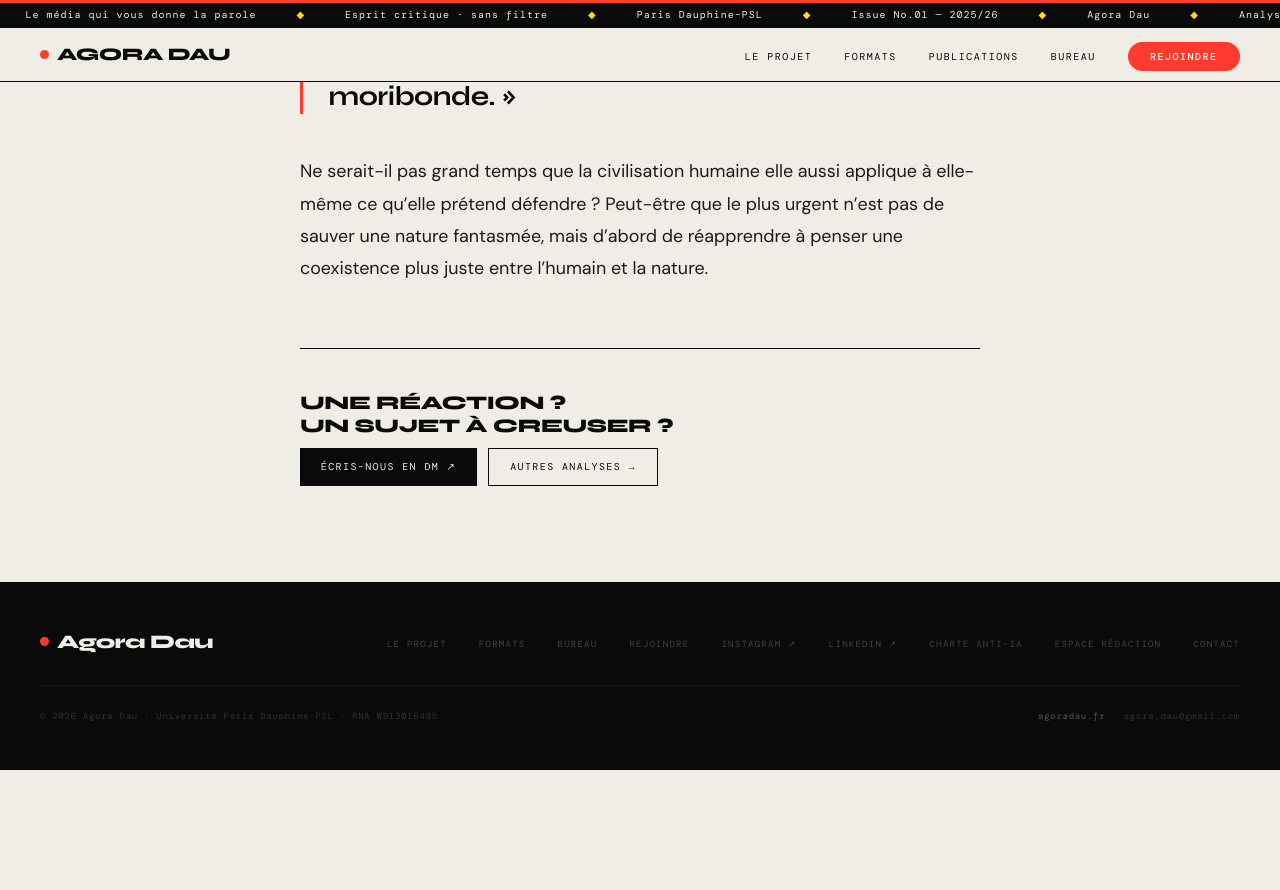
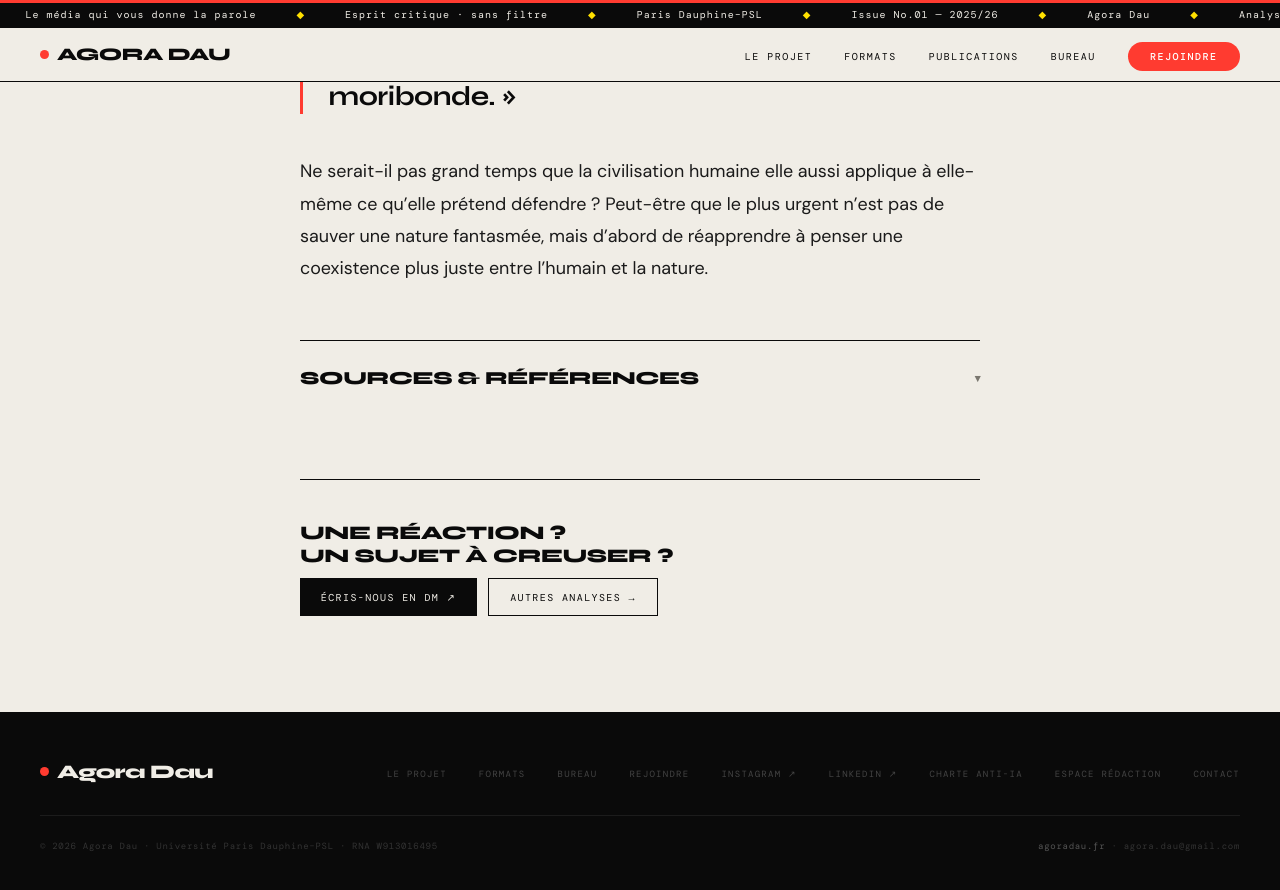
Before and after one commit to theo1guery-cmyk/AgoraDau, a Jekyll site: the page built from _analyses/colonialisme-vert.md, in a window 1280 px wide and 900 px high, scrolled down 8221 px. Shown: the top 890 px of the window. Built offline with Jekyll 4.4.1, drawn with Linux system fonts in a browser that asks for light colours; some web fonts are replaced; before the commit the page ends 8991 px from its top, so only the background shows below that; some of the changed lines change nothing that is shown.

Commit message:
content(analyses): ajoute les sources de l'article Colonialisme vert

```diff
--- a/_analyses/colonialisme-vert.md
+++ b/_analyses/colonialisme-vert.md
@@ -13,6 +13,36 @@
 description: "Des parcs naturels africains aux forêts indiennes, comment l'idéal de conservation de la nature — le « colonialisme vert » — sert de prétexte pour expulser des millions d'autochtones. Une analyse d'Agora Dau."
 keywords: ["colonialisme vert", "écologie", "conservation", "Guillaume Blanc", "peuples autochtones", "WWF"]
 tags_meta: ["Écologie", "Colonialisme", "Pouvoir"]
+sources: >+
+  ### Médias & presse
+
+
+  - Guillaume Blanc — *La nature confisquée : histoire du colonialisme vert*
+  (France Culture, Le Cours de l'histoire) — radiofrance.fr
+
+  - *Le WWF accusé de financer des factions paramilitaires violentes* (Le
+  Monde, 5 mars 2019) — lemonde.fr
+
+  - *Peuples autochtones : ils dénoncent le "colonialisme vert" sur leurs
+  terres* (France 24, Les Observateurs, octobre 2025) — france24.com
+
+  - Reportage sur le colonialisme vert en Afrique (BBC Afrique) — bbc.com
+
+  - *Brazil: Accelerating deforestation of Amazon a direct result of
+  Bolsonaro's policies* (Amnesty International, décembre 2020) —
+  amnesty.org
+
+  - Guillaume Blanc — *"Notre présent porte les marques indélébiles de
+  l'histoire de la colonisation"* (Les Champs Libres) — leschampslibres.fr
+
+
+  ### Ressources & institutions
+
+
+  - Apartheid vert et colonialisme vert (Géoconfluences, ENS Lyon) —
+  geoconfluences.ens-lyon.fr
+
+  - Site officiel du WWF France — wwf.fr
 ---
 
 ## La face cachée de l'écologie
```
